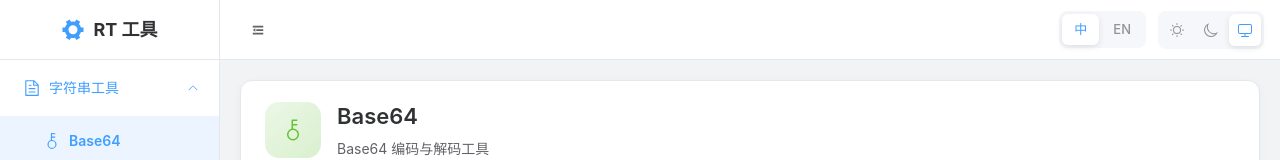
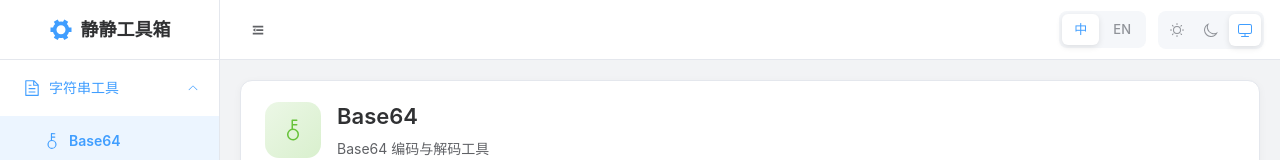
Before and after one commit to teatang/rt-tool, a Vue app: page /base64 in a window 1280 px wide. Shown: the top 160 px of the page. Built offline with nearby package versions, Linux system fonts and the light colour scheme.

Commit message:
update project name

```diff
--- a/src-tauri/tauri.conf.json
+++ b/src-tauri/tauri.conf.json
@@ -1,6 +1,6 @@
 {
   "$schema": "https://schema.tauri.app/config/2",
-  "productName": "rt-tool",
+  "productName": "静静工具箱",
   "version": "0.1.1",
   "identifier": "com.teatang.rt-tool",
   "build": {
--- a/src/i18n/locales/zh.ts
+++ b/src/i18n/locales/zh.ts
@@ -1,6 +1,6 @@
 export default {
   app: {
-    title: 'RT 工具',
+    title: '静静工具箱',
     loading: '加载中...'
   },
   nav: {
```
